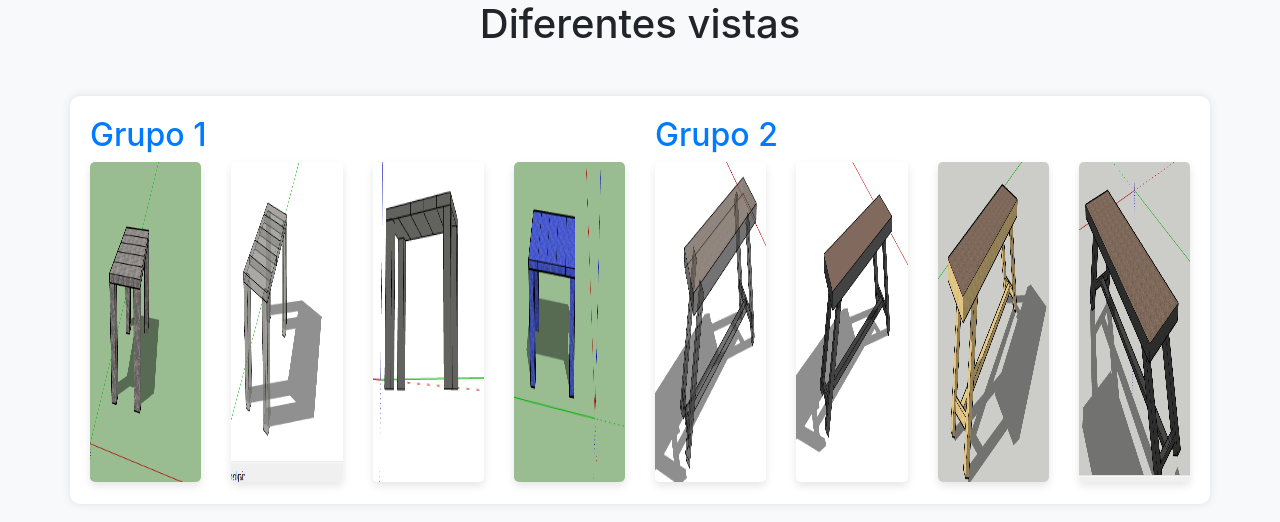
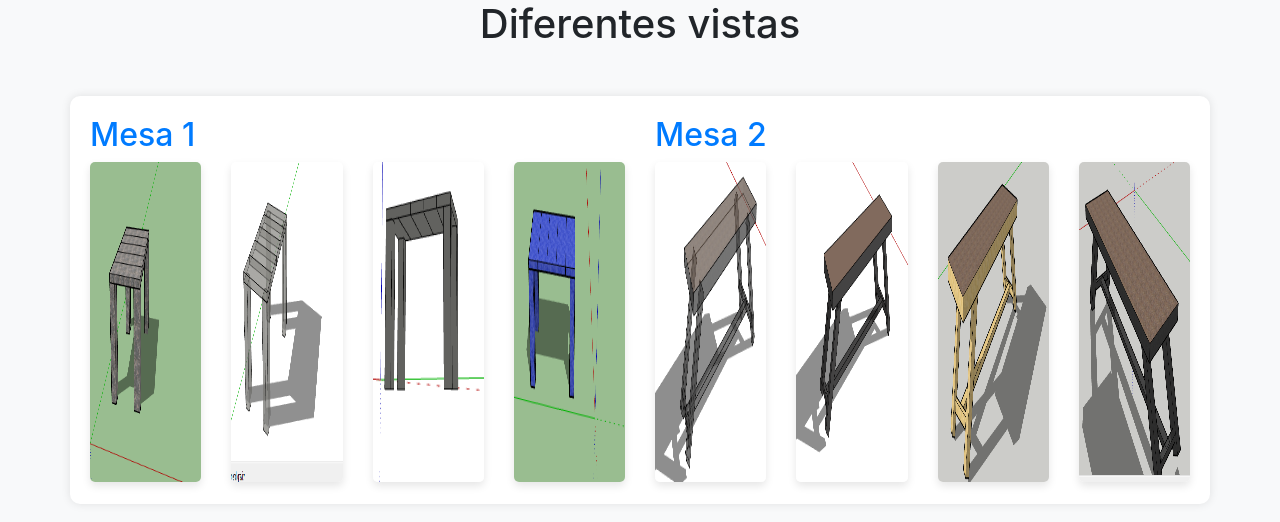
Before and after one commit to vicJos19/mesa, a plain HTML site: page index.html in a window 1280 px wide. Drawn offline with nearby package versions, Linux system fonts and the light colour scheme.

Commit message:
Update index.html

```diff
--- a/index.html
+++ b/index.html
@@ -38,7 +38,7 @@
 <div class="container mt-5">
   <div class="row">
     <div class="col-md-6">
-      <h2>Grupo 1</h2>
+      <h2>Mesa 1</h2>
       <div class="row">
         <div class="col-md-3">
           <img src="imgMs1.png" alt="Imagen 1">
@@ -56,7 +56,7 @@
     </div>
 
     <div class="col-md-6">
-      <h2>Grupo 2</h2>
+      <h2>Mesa 2</h2>
       <div class="row">
         <div class="col-md-3">
           <img src="imgM1.png" alt="Imagen 5">
```
